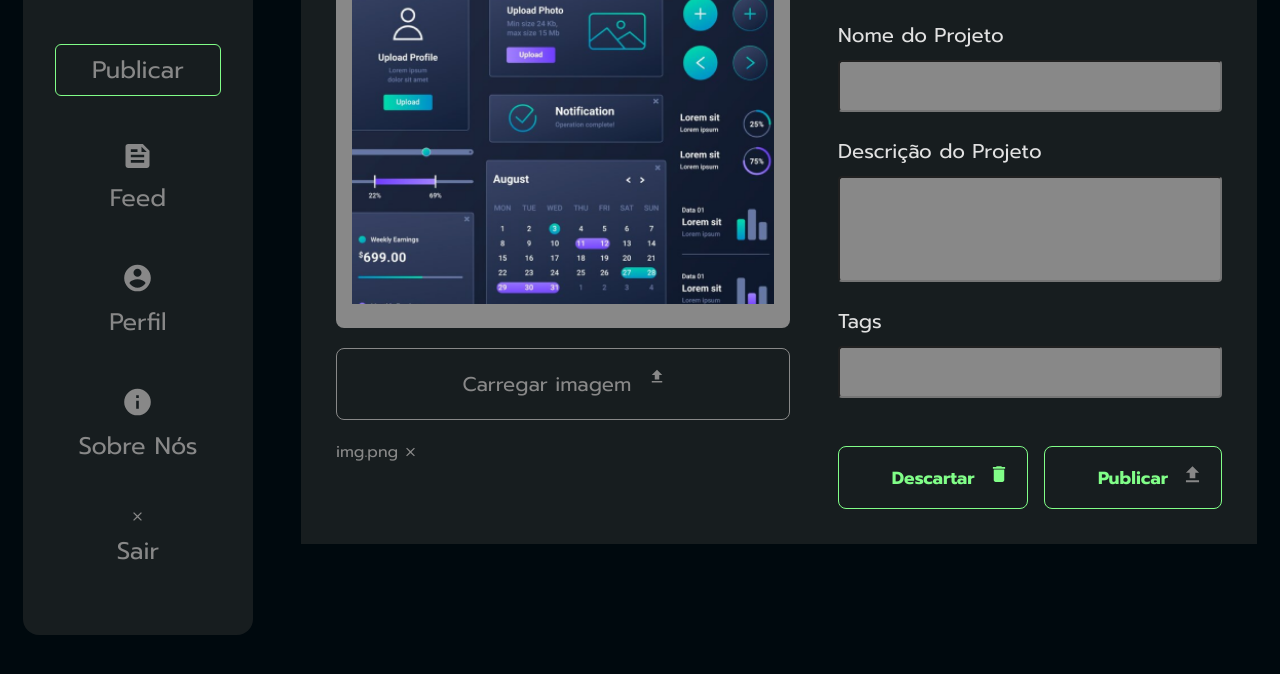
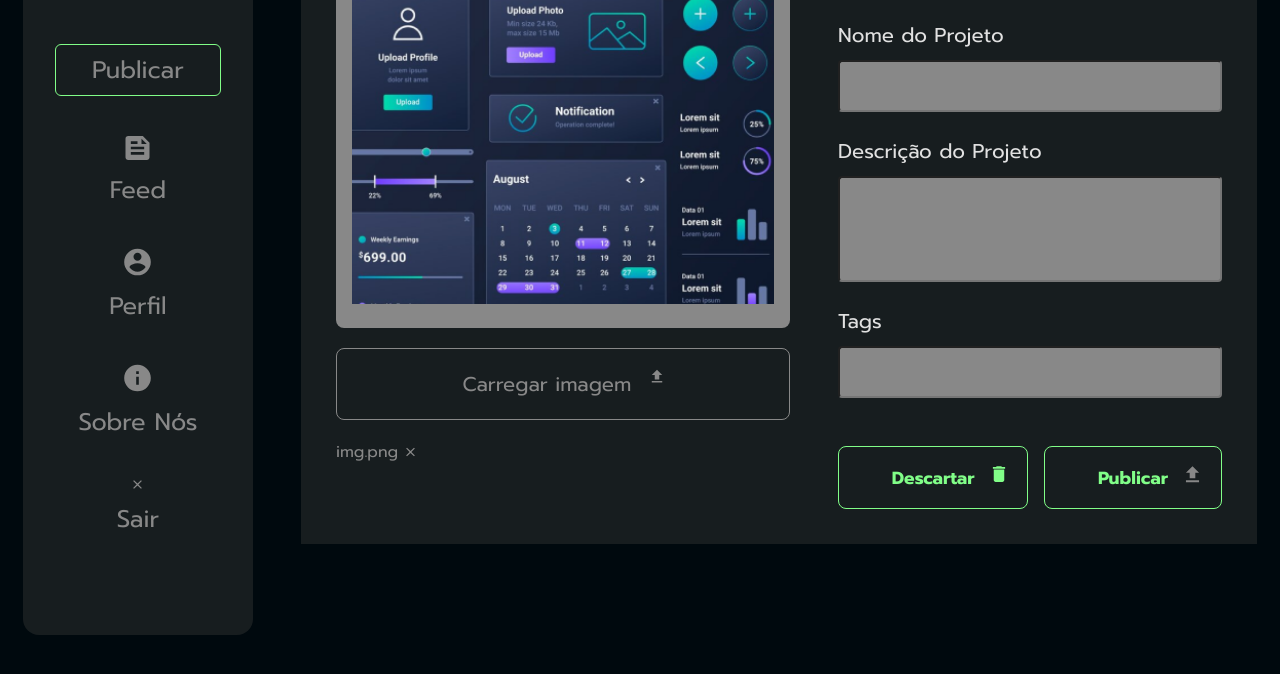
Before and after one commit to Gabriel-JesusVasco/projeto-assincrono, a plain HTML site: page index.html in a window 1280 px wide. Shown: the part 120-794 px from the top of the page. Drawn offline with Linux system fonts and the light colour scheme.

Commit message:
arrumando responsividade

```diff
--- a/styles.css
+++ b/styles.css
@@ -37,7 +37,7 @@ aside{
     flex-direction: column;
     align-items: center;
     margin-top: 1em;
-    gap: 3em;
+    gap: 2.5em;
 }
 .links_pagina li a{
   display: flex;
```
